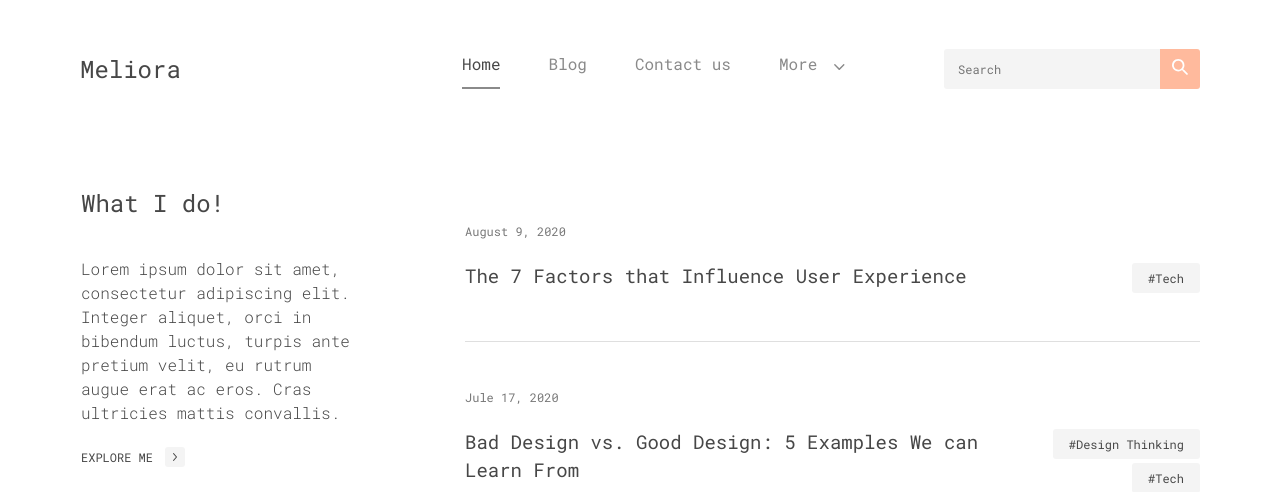
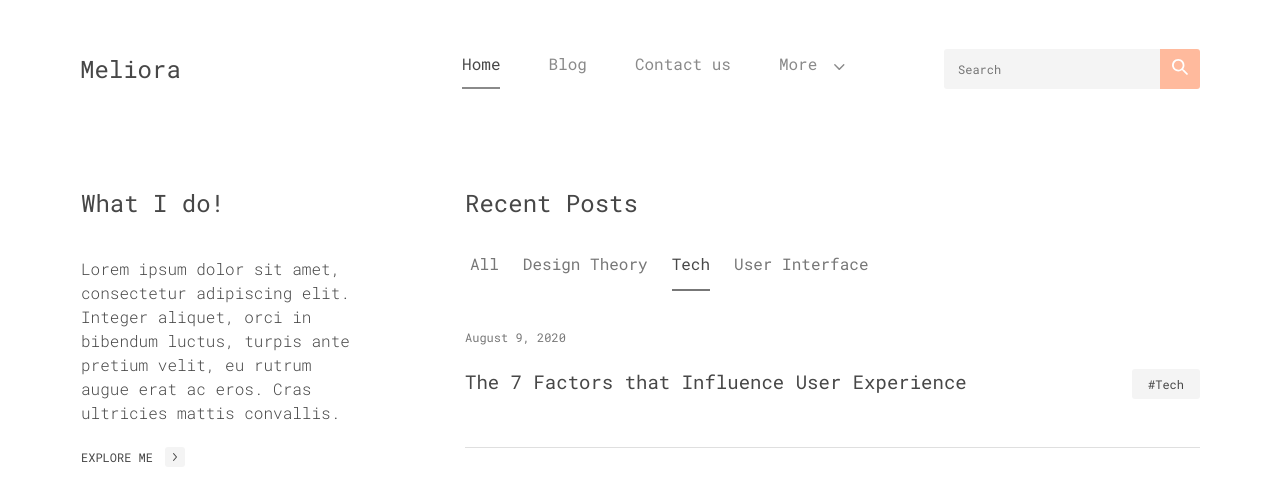
Before and after one commit to ghetter/experiment, a plain HTML site: page categories/tech.html in a window 1280 px wide. Shown: the top 492 px of the page. Drawn offline with Linux system fonts and the light colour scheme.

Commit message:
Add files via upload

```diff
--- a/categories/tech.html
+++ b/categories/tech.html
@@ -155,6 +155,37 @@
 							</div>
 						</div>
 						<div class="main__column recent-posts">
+							<div class="recent-posts__header">
+								<div class="recent-posts__title">
+									<h2>Recent Posts</h2>
+								</div>
+								<div class="recent-posts__navigation rp-navigation">
+									<div class="rp-navigation__body">
+										<ul class="rp-navigation__list ">
+											<li class="rp-navigation__item ">
+												<a href="../index.html" class="rp-navigation__link">
+													<span>All</span>
+												</a>
+											</li>
+											<li class="rp-navigation__item">
+												<a href="design-theory.html" class="rp-navigation__link">
+													<span>Design Theory</span>
+												</a>
+											</li>
+											<li class="rp-navigation__item active">
+												<a href="tech.html" class="rp-navigation__link">
+													<span>Tech</span>
+												</a>
+											</li>
+											<li class="rp-navigation__item">
+												<a href="user-interface.html" class="rp-navigation__link">
+													<span>User Interface</span>
+												</a>
+											</li>
+										</ul>
+									</div>
+								</div>
+							</div>
 							<div class="recent-posts__content">
 								<article class="recent-posts__post post">
 									<div class="post__date">
```
